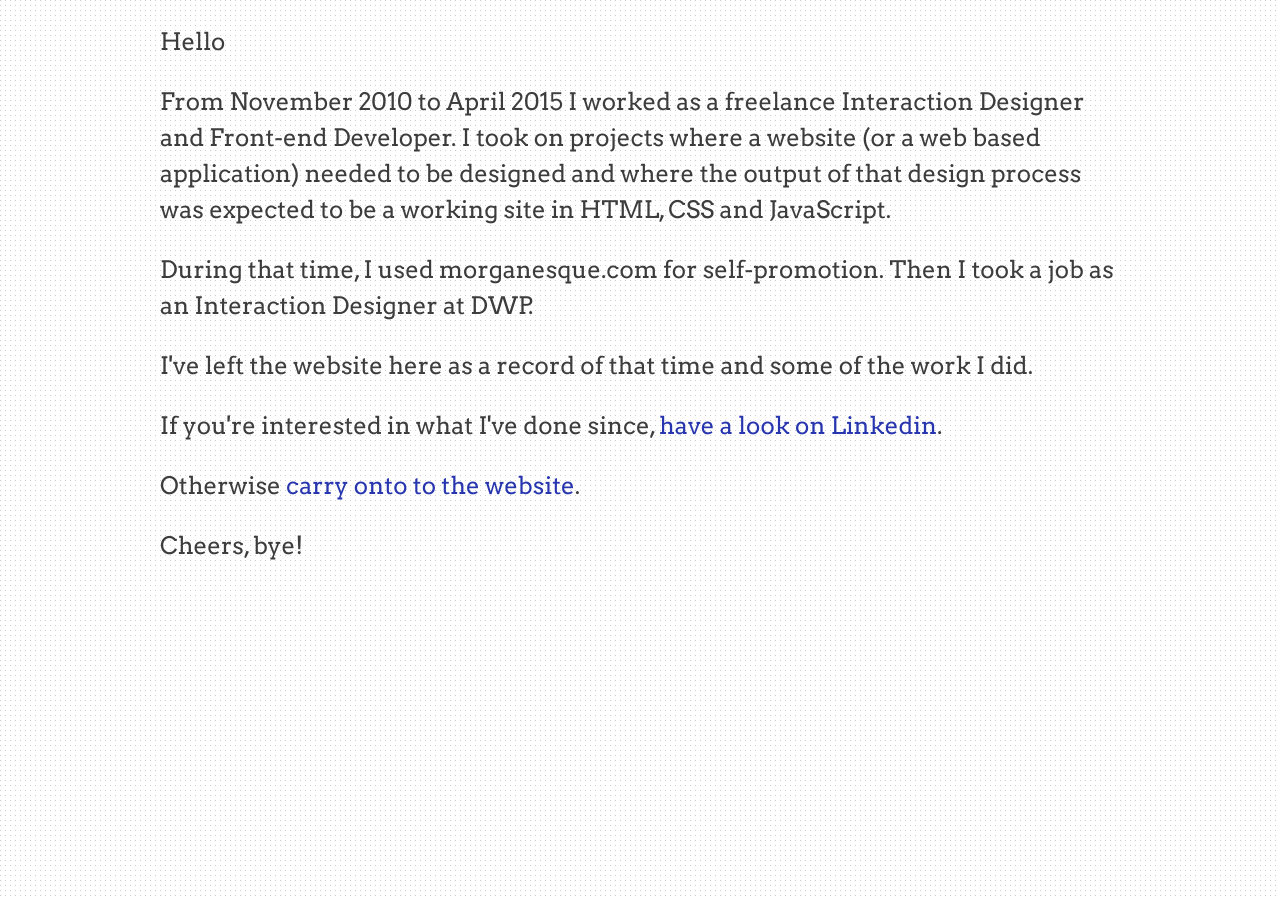
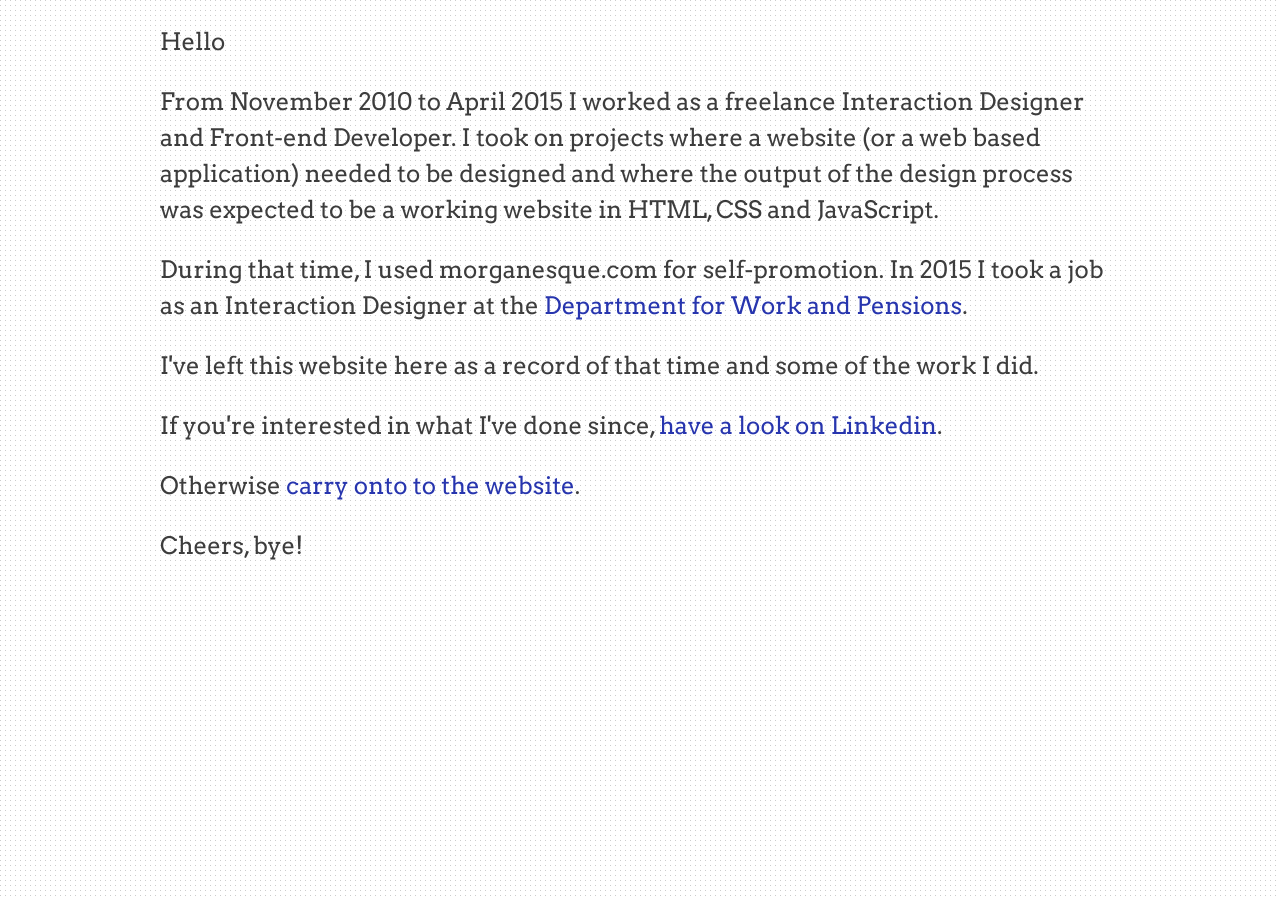
Before and after one commit to morganesque/morganesque.github.io, a Jekyll site: the page built from index.html, in a window 1280 px wide. Built offline with Jekyll 4.4.1, drawn with Linux system fonts in a browser that asks for light colours.

Commit message:
Can't stop now!

```diff
--- a/index.html
+++ b/index.html
@@ -8,9 +8,9 @@ location: Leeds
 ---
 <div style="text-align:left;padding:1em;">
 <p>Hello</p>
-<p>From November 2010 to April 2015 I worked as a freelance Interaction Designer and Front-end Developer. I took on projects where a website (or a web based application) needed to be designed and where the output of that design process was expected to be a working site in HTML, CSS and JavaScript.</p>
-<p>During that time, I used morganesque.com for self-promotion. Then I took a job as an Interaction Designer at DWP.</p>
-<p>I've left the website here as a record of that time and some of the work I did.</p>
+<p>From November 2010 to April 2015 I worked as a freelance Interaction Designer and Front-end Developer. I took on projects where a website (or a web based application) needed to be designed and where the output of the design process was expected to be a working website in HTML, CSS and JavaScript.</p>
+<p>During that time, I used morganesque.com for self-promotion. In 2015 I took a job as an Interaction Designer at the <a href="https://www.gov.uk/government/organisations/department-for-work-pensions">Department for Work and Pensions</a>.</p>
+<p>I've left this website here as a record of that time and some of the work I did.</p>
 <p>If you're interested in what I've done since, <a href="https://www.linkedin.com/in/tsmorgan/">have a look on Linkedin</a>.</p>
 <p>Otherwise <a href="/is/tom/morgan">carry onto to the website</a>.</p>
 <p>Cheers, bye!</p>
```
